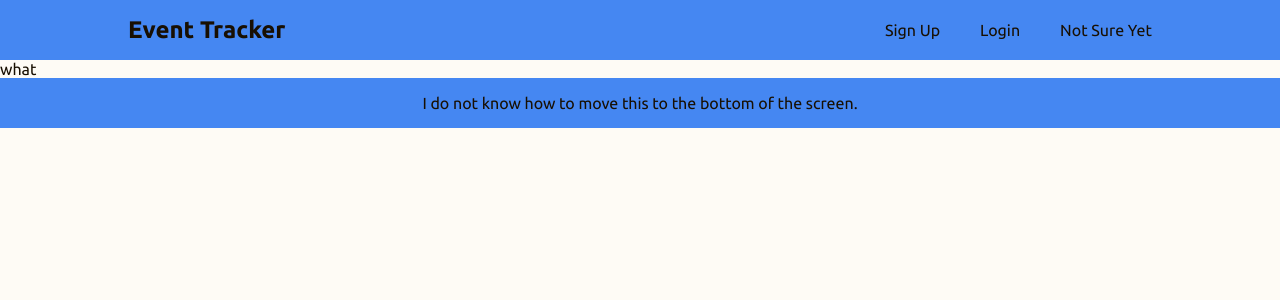
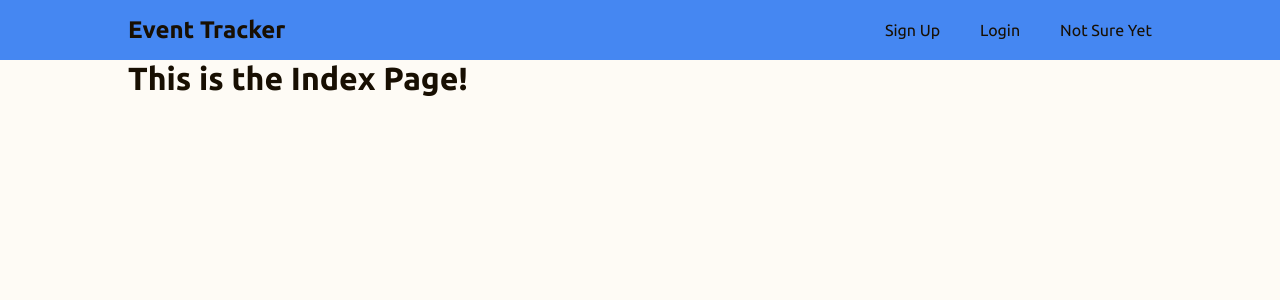
Before and after one commit to jonmico/event-tracker, a React (Vite) app in the folder client/: page / in a window 1280 px wide. Shown: the top 300 px of the page. Built offline with nearby package versions, Linux system fonts and the light colour scheme.

Commit message:
Little stuff I gotta go.

```diff
--- a/client/src/App.jsx
+++ b/client/src/App.jsx
@@ -1,4 +1,6 @@
-import { BrowserRouter } from 'react-router-dom';
+import { BrowserRouter, Routes, Route } from 'react-router-dom';
+
+import Index from './pages/Index/Index';
 
 import Navbar from './components/Navbar/Navbar';
 import Footer from './components/Footer/Footer';
@@ -8,8 +10,10 @@ export default function App() {
     <div>
       <BrowserRouter>
         <Navbar />
-        <div>what</div>
-        <Footer />
+        <Routes>
+          <Route index element={<Index />} />
+        </Routes>
+        {/* <Footer /> */}
       </BrowserRouter>
     </div>
   );
--- a/client/src/index.css
+++ b/client/src/index.css
@@ -19,5 +19,9 @@ body {
   color: var(--text);
   font-family: 'Ubuntu', sans-serif;
   color: var(--text);
-  min-height: 100vh;
 }
+
+.mainWrapper {
+  width: 80%;
+  margin: auto;
+}
--- /dev/null
+++ b/client/src/pages/Index/Index.jsx
@@ -0,0 +1,7 @@
+export default function Index() {
+  return (
+    <div className={'mainWrapper'}>
+      <h1>This is the Index Page!</h1>
+    </div>
+  );
+}
```
Also changed, not shown: client/src/pages/Index/Index.module.css (added).
